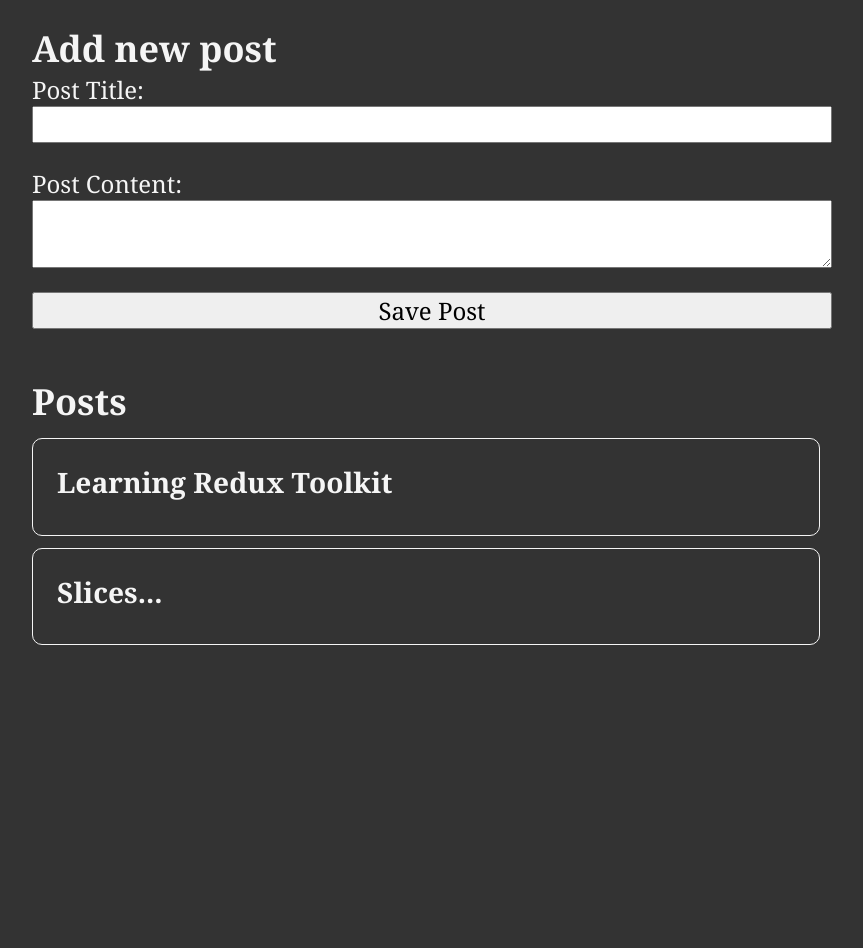
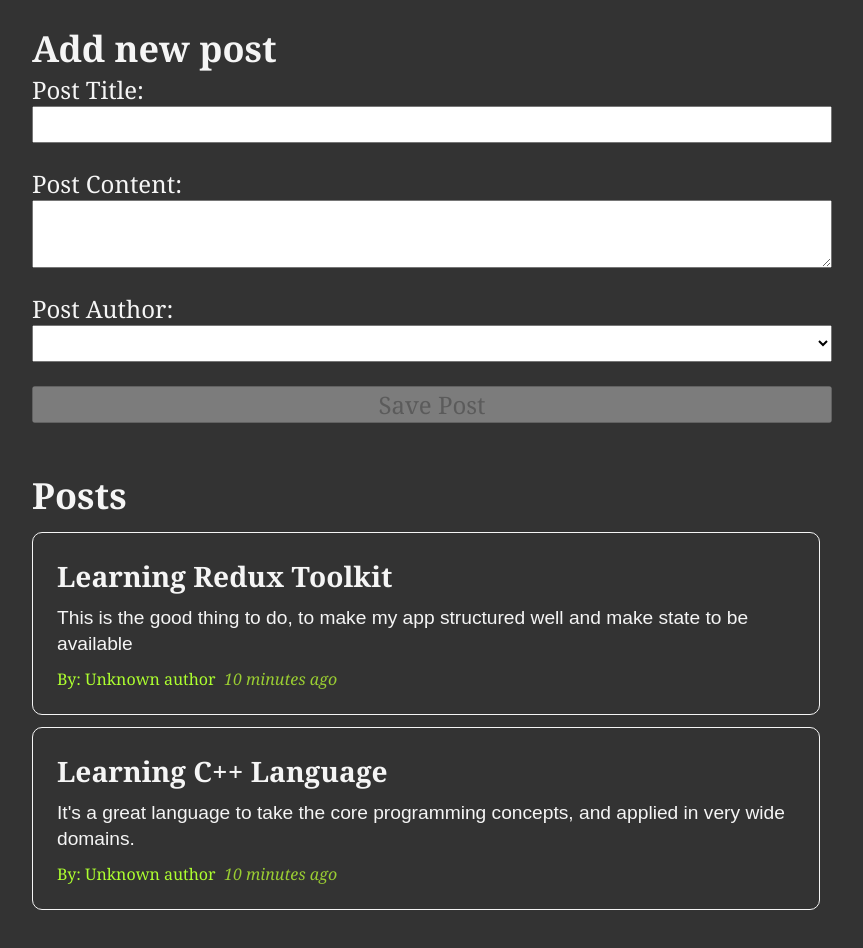
Before and after one commit to abdullahzayed812/BULETTIN_BOARD_REDUX_APP, a React (Vite) app: page / in a window 1280 px wide. Shown: the top 948 px of the page, without its empty margins (208-1071 px from the left). Before the commit the page ends 824 px from the top, so only its background shows below. Built offline with nearby package versions, Linux system fonts and the light colour scheme.

Commit message:
add post author

```diff
--- a/package.json
+++ b/package.json
@@ -11,6 +11,7 @@
   },
   "dependencies": {
     "@reduxjs/toolkit": "^2.2.6",
+    "date-fns": "^3.6.0",
     "react": "^18.3.1",
     "react-dom": "^18.3.1",
     "react-redux": "^9.1.2"
--- a/src/app/store.ts
+++ b/src/app/store.ts
@@ -1,9 +1,11 @@
 import { configureStore } from "@reduxjs/toolkit";
 import postsReducer from "../features/posts/postsSlice";
+import usersReducer from "../features/users/usersSlice";
 
 export const store = configureStore({
   reducer: {
     posts: postsReducer,
+    users: usersReducer,
   },
 });
 
--- a/src/features/posts/AddPostForm.tsx
+++ b/src/features/posts/AddPostForm.tsx
@@ -1,24 +1,37 @@
 import { useState } from "react";
-import { useAppDispatch } from "../../app/hooks";
+import { useAppDispatch, useAppSelector } from "../../app/hooks";
 import { addPost } from "./postsSlice";
+import { selectAllUsers } from "../users/usersSlice";
 
 export const AddPostForm: React.FC = () => {
   const dispatch = useAppDispatch();
 
+  const users = useAppSelector(selectAllUsers);
+
   const [title, setTitle] = useState("");
   const [content, setContent] = useState("");
+  const [userId, setUserId] = useState("");
 
   const onTitleChange = (e: any) => setTitle(e.target.value);
   const onContentChange = (e: any) => setContent(e.target.value);
+  const onAuthorChange = (e: any) => setUserId(e.target.value);
 
   const onSavePostClicked = () => {
     if (title && content) {
-      dispatch(addPost(title, content));
+      dispatch(addPost(title, content, userId));
 
       setTitle("");
       setContent("");
     }
   };
+
+  const canSave = Boolean(title) && Boolean(content) && Boolean(userId);
+
+  const usersOptions = users.map((user) => (
+    <option key={user.id} value={user.name}>
+      {user.name}
+    </option>
+  ));
 
   return (
     <section>
@@ -42,7 +55,13 @@ export const AddPostForm: React.FC = () => {
           onChange={onContentChange}
         ></textarea>
 
-        <button type="button" onClick={onSavePostClicked}>
+        <label htmlFor="postAuthor">Post Author:</label>
+        <select id="postAuthor" value={userId} onChange={onAuthorChange}>
+          <option value=""></option>
+          {usersOptions}
+        </select>
+
+        <button type="button" disabled={!canSave} onClick={onSavePostClicked}>
           Save Post
         </button>
       </form>
--- /dev/null
+++ b/src/features/posts/PostAuthor.tsx
@@ -0,0 +1,14 @@
+import { useSelector } from "react-redux";
+import { selectAllUsers } from "../users/usersSlice";
+
+interface PostUserProps {
+  userId: string;
+}
+
+export const PostAuthor: React.FC<PostUserProps> = ({ userId }) => {
+  const users = useSelector(selectAllUsers);
+
+  const author = users.find((user) => user.id === userId);
+
+  return <span>By: {author ? author.name : "Unknown author"}</span>;
+};
--- /dev/null
+++ b/src/features/posts/TimeAgo.tsx
@@ -0,0 +1,21 @@
+import { formatDistanceToNow, parseISO } from "date-fns";
+
+interface TimeAgoProps {
+  timestamp: string;
+}
+
+export const TimeAgo: React.FC<TimeAgoProps> = ({ timestamp }) => {
+  let timeAgo = "";
+
+  if (timestamp) {
+    const date = parseISO(timestamp);
+    const timePeriod = formatDistanceToNow(date);
+    timeAgo = `${timePeriod} ago`;
+  }
+
+  return (
+    <span title="timestamp">
+      &nbsp; <i>{timeAgo}</i>
+    </span>
+  );
+};
--- a/src/features/posts/postsList.tsx
+++ b/src/features/posts/postsList.tsx
@@ -1,13 +1,23 @@
 import { useAppSelector } from "../../app/hooks";
+import { PostAuthor } from "./PostAuthor";
+import { TimeAgo } from "./TimeAgo";
 import { selectAllPosts } from "./postsSlice";
 
 export const PostsList: React.FC = () => {
   const { posts } = useAppSelector(selectAllPosts);
 
-  const renderedPosts = posts.map((post) => (
+  const sortedPostsByDescendingOrder = posts
+    .slice()
+    .sort((a, b) => b.date.localeCompare(a.date));
+
+  const renderedPosts = sortedPostsByDescendingOrder.map((post) => (
     <article key={post.id}>
       <h3>{post.title}</h3>
       <p>{post.content.substring(0, 100)}</p>
+      <div className="postCredit">
+        <PostAuthor userId={post.userId} />
+        <TimeAgo timestamp={post.date} />
+      </div>
     </article>
   ));
 
--- a/src/features/posts/postsSlice.ts
+++ b/src/features/posts/postsSlice.ts
@@ -1,11 +1,30 @@
 import { createSlice, nanoid, PayloadAction } from "@reduxjs/toolkit";
 import { RootState } from "../../app/store";
+import { sub } from "date-fns";
 
 interface Post {
   id: string;
   title: string;
   content: string;
+  userId: string;
+  date: string;
+  reactions?: {
+    [index: string]: number | undefined;
+    thumbsUp: number;
+    wow: number;
+    heart: number;
+    rocket: number;
+    coffee: number;
+  };
 }
+
+// const reactionEmoji = {
+//   thumbsUp: "👍",
+//   wow: "😮",
+//   heart: "❤️",
+//   rocket: "🚀",
+//   coffee: "☕",
+// };
 
 export interface InitialState {
   posts: Post[];
@@ -13,8 +32,36 @@ export interface InitialState {
 
 const initialState: InitialState = {
   posts: [
-    { id: "1", title: "Learning Redux Toolkit", content: "" },
-    { id: "2", title: "Slices...", content: "" },
+    {
+      id: "1",
+      title: "Learning Redux Toolkit",
+      content:
+        "This is the good thing to do, to make my app structured well and make state to be available",
+      userId: "",
+      date: sub(new Date(), { minutes: 10 }).toISOString(),
+      reactions: {
+        thumbsUp: 0,
+        wow: 0,
+        heart: 0,
+        rocket: 0,
+        coffee: 0,
+      },
+    },
+    {
+      id: "2",
+      title: "Learning C++ Language",
+      content:
+        "It's a great language to take the core programming concepts, and applied in very wide domains.",
+      userId: "",
+      date: sub(new Date(), { minutes: 10 }).toISOString(),
+      reactions: {
+        thumbsUp: 0,
+        wow: 0,
+        heart: 0,
+        rocket: 0,
+        coffee: 0,
+      },
+    },
   ],
 };
 
@@ -26,11 +73,42 @@ const postsSlice = createSlice({
       reducer(state, action: PayloadAction<Post>) {
         state.posts.push(action.payload);
       },
-      prepare(title: string, content: string) {
+      prepare(title: string, content: string, userId: string) {
         return {
-          payload: { id: nanoid(), title, content },
+          payload: {
+            id: nanoid(),
+            title,
+            content,
+            userId,
+            date: new Date().toISOString(),
+          },
         };
       },
+    },
+    addAction(
+      state,
+      action: PayloadAction<{
+        postId: string;
+        reaction: keyof Pick<Post, "reactions">;
+      }>
+    ) {
+      const { postId, reaction } = action.payload;
+
+      const post = state.posts.find((post) => post.id === postId);
+
+      if (post) {
+        if (!post.reactions) {
+          post.reactions = {
+            thumbsUp: 0,
+            wow: 0,
+            heart: 0,
+            rocket: 0,
+            coffee: 0,
+          };
+        }
+
+        post.reactions[reaction] = (post.reactions[reaction] || 0) + 1;
+      }
     },
   },
 });
--- /dev/null
+++ b/src/features/users/usersSlice.ts
@@ -0,0 +1,25 @@
+import { createSlice } from "@reduxjs/toolkit";
+import { RootState } from "../../app/store";
+
+interface User {
+  id: string;
+  name: string;
+}
+
+export interface InitialState {
+  users: User[];
+}
+
+const initialState: InitialState = {
+  users: [
+    { id: "0", name: "Abdullah zayed" },
+    { id: "1", name: "Hamza abdullah" },
+    { id: "2", name: "Mohamed abdullah" },
+  ],
+};
+
+const usersSlice = createSlice({ name: "users", initialState, reducers: {} });
+
+export const selectAllUsers = (state: RootState) => state.users.users;
+
+export default usersSlice.reducer;
--- a/src/index.css
+++ b/src/index.css
@@ -58,6 +58,11 @@ form {
 
 .postCredit {
   font-size: 1rem;
+  color: greenyellow;
+}
+
+.postCredit span[title="timestamp"] {
+  color: yellowgreen;
 }
 
 .reactionButton {
```
Also changed, not shown: 1 other file (tests, documents, lock files or other folders).
